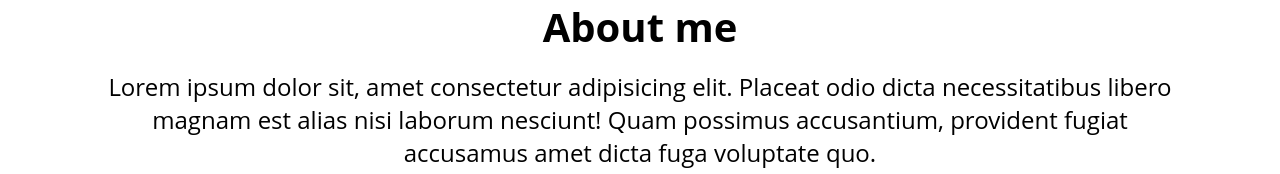
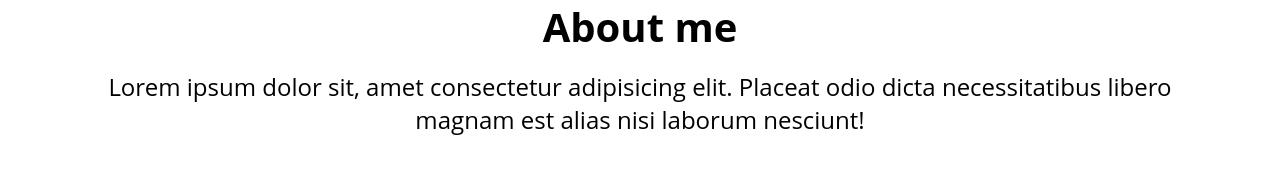
Before and after one commit to tjg-data/fe-course, a React (Vite) app in the folder portfolio-react-app/: page / in a window 1280 px wide. Shown: the part 581-755 px from the top of the page. Built offline with nearby package versions, Linux system fonts and the light colour scheme.

Commit message:
2026-04-15 commit~

```diff
--- a/portfolio-react-app/public/data/portfolio.json
+++ b/portfolio-react-app/public/data/portfolio.json
@@ -22,6 +22,26 @@
             "description": "A software engineer currently residing in Seoul, South Korea",
             "href": "#",
             "menuName": "contact me"
+        },
+        "about": {
+            "description": "Lorem ipsum dolor sit, amet consectetur adipisicing elit. Placeat odio dicta necessitatibus libero magnam est alias nisi laborum nesciunt!",
+            "majors": [
+                {"icon": "html", "title": "Front-end", "subjects": "HTML, CSS, JavaScript, TypeScript, React, WebAPIs"},
+                {"icon": "mobile", "title": "Mobile", "subjects": "Android Studio, React Native, iOS, Swift, Java, Kotlin"},
+                {"icon": "server", "title": "Back-end", "subjects": "Java, JavaScript, Go, Kotlin, Spring, Spring Boot"}
+            ],
+            "jobs": [
+                {   "img":"images/jobs/google.png",
+                    "alt":"google",
+                    "name":"Google as Junior Software Engineer",
+                    "period":"2019 Oct - Until now"
+                },
+                {   "img":"images/jobs/samsung.png",
+                    "alt":"samsung",
+                    "name":"Samsung as Junior Software Engineer",
+                    "period":"2010 Oct - 2019 Oct"
+                }
+            ]
         }
     },
     "footer":{}
--- a/portfolio-react-app/src/components/Content.jsx
+++ b/portfolio-react-app/src/components/Content.jsx
@@ -6,7 +6,7 @@ export default function Content({ data }) {
     return(
         <>
             <Home data={data?.home}/>
-            <About />
+            <About data={data?.about}/>
         </>
     )
 }
--- a/portfolio-react-app/src/components/content/About.jsx
+++ b/portfolio-react-app/src/components/content/About.jsx
@@ -2,17 +2,13 @@ import { Title, Description } from "../commons/Titles.jsx"
 import Majors from "./Majors.jsx";
 import Jobs from "./Jobs.jsx";
 
-export default function About() {
-    const lorem = `Lorem ipsum dolor sit, amet consectetur adipisicing elit.
-                Placeat odio dicta necessitatibus libero magnam est alias nisi
-                laborum nesciunt! Quam possimus accusantium, provident fugiat
-                accusamus amet dicta fuga voluptate quo.`;
+export default function About({data}) {
     return (
         <section id="about" className="section container">
             <Title title="About me" />
-            <Description description={lorem} />
-            <Majors />
-            <Jobs />
+            <Description description={data?.description} />
+            <Majors majors={data?.majors} />
+            <Jobs jobs={data?.jobs}/>
         </section>
     )
 }
--- a/portfolio-react-app/src/components/content/Jobs.jsx
+++ b/portfolio-react-app/src/components/content/Jobs.jsx
@@ -1,21 +1,9 @@
 import Job from "./Job.jsx"
 
-export default function Jobs() {
-    const jobs = [
-        {   "img":"images/jobs/google.png",
-            "alt":"google",
-            "name":"Google as Junior Software Engineer",
-            "period":"2019 Oct - Until now"
-        },
-        {   "img":"images/jobs/samsung.png",
-            "alt":"samsung",
-            "name":"Samsung as Junior Software Engineer",
-            "period":"2010 Oct - 2019 Oct"
-        }
-    ]
+export default function Jobs({ jobs }) {  //jobs 배열객체임
     return (
         <ul className="jobs">
-            { jobs.map((item, idx) =>
+            { jobs?.map((item, idx) =>
                 <li className="job" key={idx}>
                     <Job    img={item.img}
                             alt={item.alt}
--- a/portfolio-react-app/src/components/content/Majors.jsx
+++ b/portfolio-react-app/src/components/content/Majors.jsx
@@ -1,15 +1,9 @@
 import Major from "./Major.jsx";
 
-export default function Majors() {
-    const majors = [
-        {"icon": "html", "title": "Front-end", "subjects": "HTML, CSS, JavaScript, TypeScript, React, WebAPIs"},
-        {"icon": "mobile", "title": "Mobile", "subjects": "Android Studio, React Native, iOS, Swift, Java, Kotlin"},
-        {"icon": "server", "title": "Back-end", "subjects": "Java, JavaScript, Go, Kotlin, Spring, Spring Boot"}
-    ]
-
+export default function Majors({ majors }) {
     return (
         <ul className="majors">
-            { majors.map((item, idx) =>
+            { majors?.map((item, idx) =>
                 <li className="major" key={idx}>
                     <Major  title={item.title}
                             subjects={item.subjects}
```
